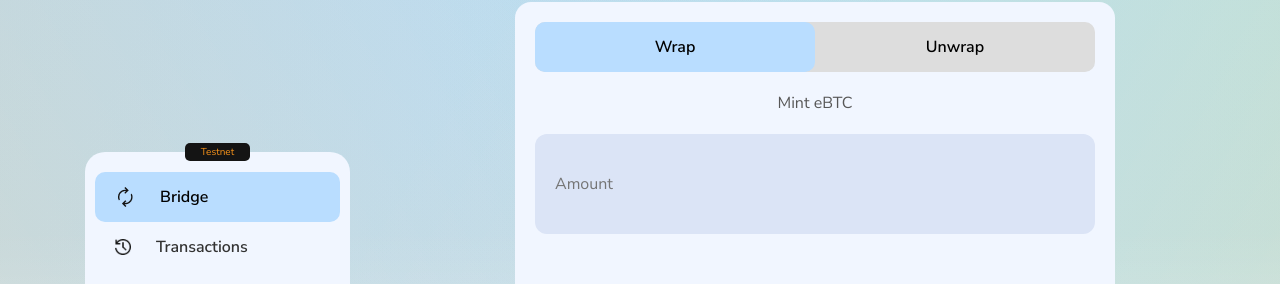
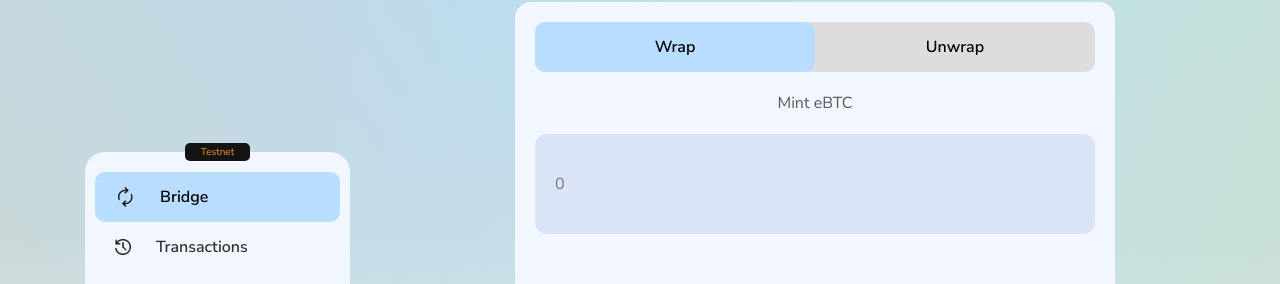
Before and after one commit to shito8/frontend_v3, a Next.js app: page / in a window 1280 px wide. Shown: the part 98-382 px from the top of the page. Built offline with nearby package versions, Linux system fonts and the light colour scheme.

Commit message:
test input

```diff
--- a/src/components/bridge/Wrapping.tsx
+++ b/src/components/bridge/Wrapping.tsx
@@ -26,16 +26,35 @@ function Wrap(){
   const handleValueChange = (e: React.ChangeEvent<HTMLInputElement>) => {
     const value = e.target.value;
     //const regex = /^[^-+a-zA-ZñÑáéíóúÁÉÍÓÚ]-?\d*\.?\d{0,8}$/;
+    //const regex = /^[0-9]-?\d*\.?\d{0,8}$/;
     const regex = /^[0-9]-?\d*\.?\d{0,8}$/;
-
 
 
     if (regex.test(value) || value === "") {
       setValueInput(value);
     }
 
+  };
 
-  };
+  const handleKeyDown = (e: React.KeyboardEvent<HTMLInputElement>) => {
+      if(e.key === '+' || e.key === '-' || e.key === 'ArrowUp' || e.key === 'ArrowDown'){
+      e.preventDefault();
+    }
+  }
+
+  const handleWhell = (e: WheelEvent) => {
+    e.preventDefault();
+
+  }
+
+  useEffect(() => {
+    const inputElement = document.querySelector('input');
+    inputElement?.addEventListener('wheel',  handleWhell,  {passive: false});
+    return () => {
+      inputElement?.removeEventListener('wheel',  handleWhell);
+
+    }
+  },[])
 
 
 
@@ -44,10 +63,12 @@ function Wrap(){
       <p className="title">Mint eBTC</p>
       <div className="wrapping__input">
         <input
-          type="text"
+          type="number"
           value={valueInput}
-          placeholder="Amount"
+          placeholder="0"
           onChange={handleValueChange}
+          onKeyDown={handleKeyDown}
+          //onWheel={handleWhell}
         />
       </div>
       <p>{valueInput}</p>
--- a/src/styles/_globals.scss
+++ b/src/styles/_globals.scss
@@ -67,7 +67,21 @@
     font-family: $font-family-globals;
 }
 
+input[type=number] {
+    -webkit-appearance: textfield; /* for Safari y Chrome */
+    -moz-appearance: textfield; /* for Firefox */
+    appearance: textfield; /* for otros navegadores */
 
+    &::-webkit-outer-spin-button,
+    &::-webkit-inner-spin-button {
+      -webkit-appearance: none;
+      margin: 0;
+    }
+
+    &[type=number] {
+      -moz-appearance: textfield; /* for Firefox */
+    }
+  }
 
 
 body{
```
Also changed, not shown: src/styles/_module.header.scss (+0 -11 lines).
